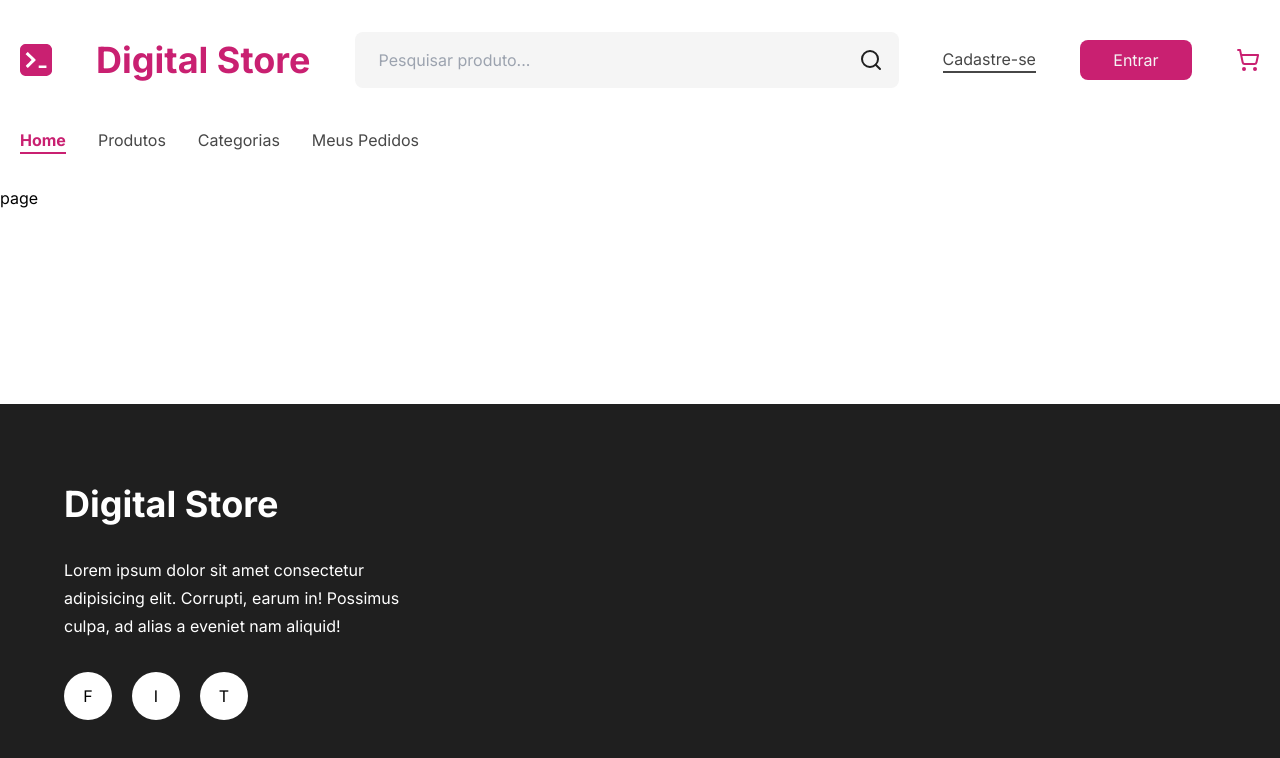
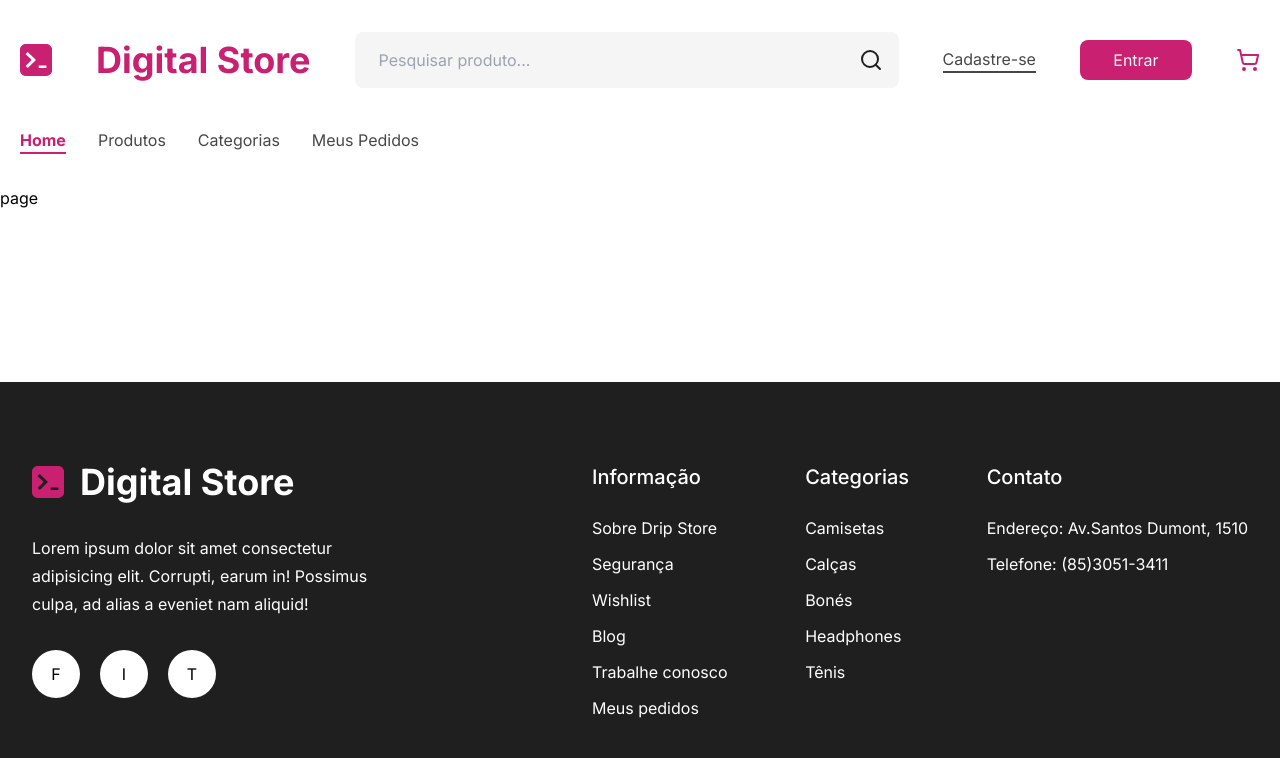
Before and after one commit to LTD-Via-corpvs/dripstore-estacio, a Next.js app: page / in a window 1280 px wide. Shown: the top 758 px of the page. Built offline with nearby package versions, Linux system fonts and the light colour scheme.

Commit message:
Links and sections implemented on footer

```diff
--- a/src/app/globals.css
+++ b/src/app/globals.css
@@ -11,7 +11,7 @@
 
 @layer utilities {
     .padding-x {
-        @apply sm:px-16 px-8;
+        @apply sm:px-8 px-8;
     }
 
     .padding-t {
--- a/src/components/FooterStore/FooterStore.tsx
+++ b/src/components/FooterStore/FooterStore.tsx
@@ -1,13 +1,14 @@
-import { footerIcons } from '@/constants'
+import { footerIcons, footerLinks } from '@/constants'
 import Image from 'next/image'
 
 
 export const FooterStore = () => {
     return (
         <footer className="max-container">
-            <div className="flex flex-wrap justify-between items-start gap-20 max-lg:flex-col">
+            <div className="flex flex-wrap justify-between items-start lg:gap-44 gap-20 max-lg:flex-col">
                 <div className="flex flex-col items-start">
-                    <a href="">
+                    <a className='flex gap-4' href="">
+                        <Image src="/group.svg" alt="Digital Store" width={32} height={32} />
                         <h2 className="text-4xl font-bold text-white">Digital Store</h2>
                     </a>
                     <p className='text-white mt-8 leading-7 sm:max-w-sm'>Lorem ipsum dolor sit amet consectetur adipisicing elit. Corrupti, earum in! Possimus culpa, ad alias a eveniet nam aliquid!</p>
@@ -19,6 +20,21 @@ export const FooterStore = () => {
                         ))}
                     </div>
                 </div>
+
+                <div className='flex flex-1 justify-between flex-wrap lg:gap-10 gap-20'>
+                    {footerLinks.map((section) => (
+                        <div>
+                            <h4 className='text-white text-xl leading-normal font-medium mb-6'>{section.title}</h4>
+                            <ul>
+                                {section.links.map((link) => (
+                                    <li className='mt-3 text-white text-base leading-normal hover:text-slate-500 cursor-pointer'>
+                                        <a>{link.name}</a>
+                                    </li>
+                                ))}
+                            </ul>
+                        </div>
+                    ))}
+                </div>
             </div>
         </footer>
     )
--- a/src/constants/index.ts
+++ b/src/constants/index.ts
@@ -1,5 +1,36 @@
 export const footerIcons = [
-    {src: 'F', alt: 'test'},
-    {src: 'I', alt: 'test'},
-    {src: 'T', alt: 'test'},
+    { src: 'F', alt: 'test' },
+    { src: 'I', alt: 'test' },
+    { src: 'T', alt: 'test' },
 ]
+
+export const footerLinks = [
+    {
+        title: 'Informação',
+        links: [
+            { name: 'Sobre Drip Store', link: '' },
+            { name: 'Segurança', link: '' },
+            { name: 'Wishlist', link: '' },
+            { name: 'Blog', link: '' },
+            { name: 'Trabalhe conosco', link: '' },
+            { name: 'Meus pedidos', link: '' },
+        ]
+    },
+    {
+        title: 'Categorias',
+        links: [
+            { name: 'Camisetas', link: '' },
+            { name: 'Calças', link: '' },
+            { name: 'Bonés', link: '' },
+            { name: 'Headphones', link: '' },
+            { name: 'Tênis', link: '' },
+        ]
+    },
+    {
+        title: 'Contato',
+        links: [
+            { name: 'Endereço: Av.Santos Dumont, 1510', link: '' },
+            { name: 'Telefone: (85)3051-3411', link: '' },
+        ]
+    }
+]
```
